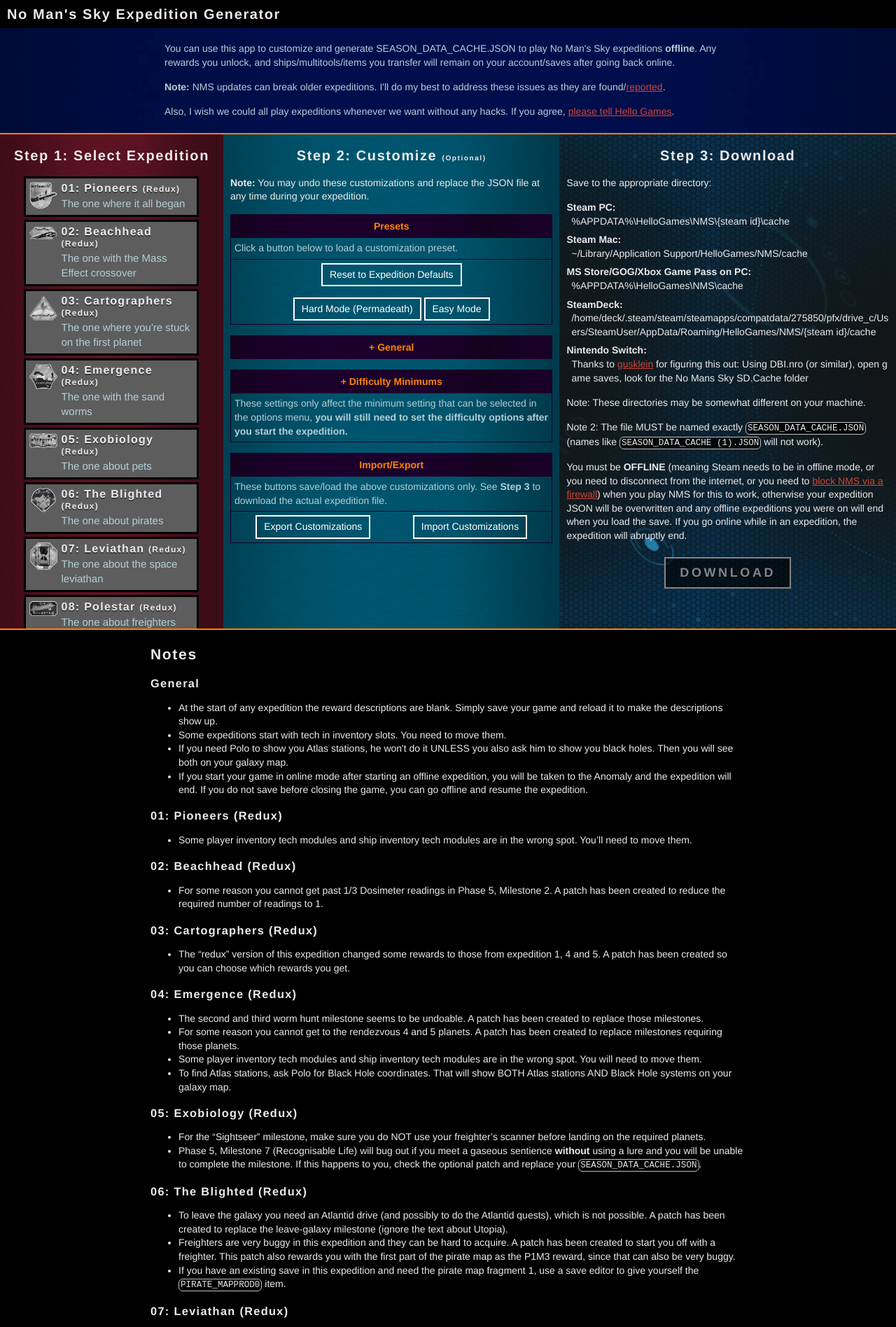
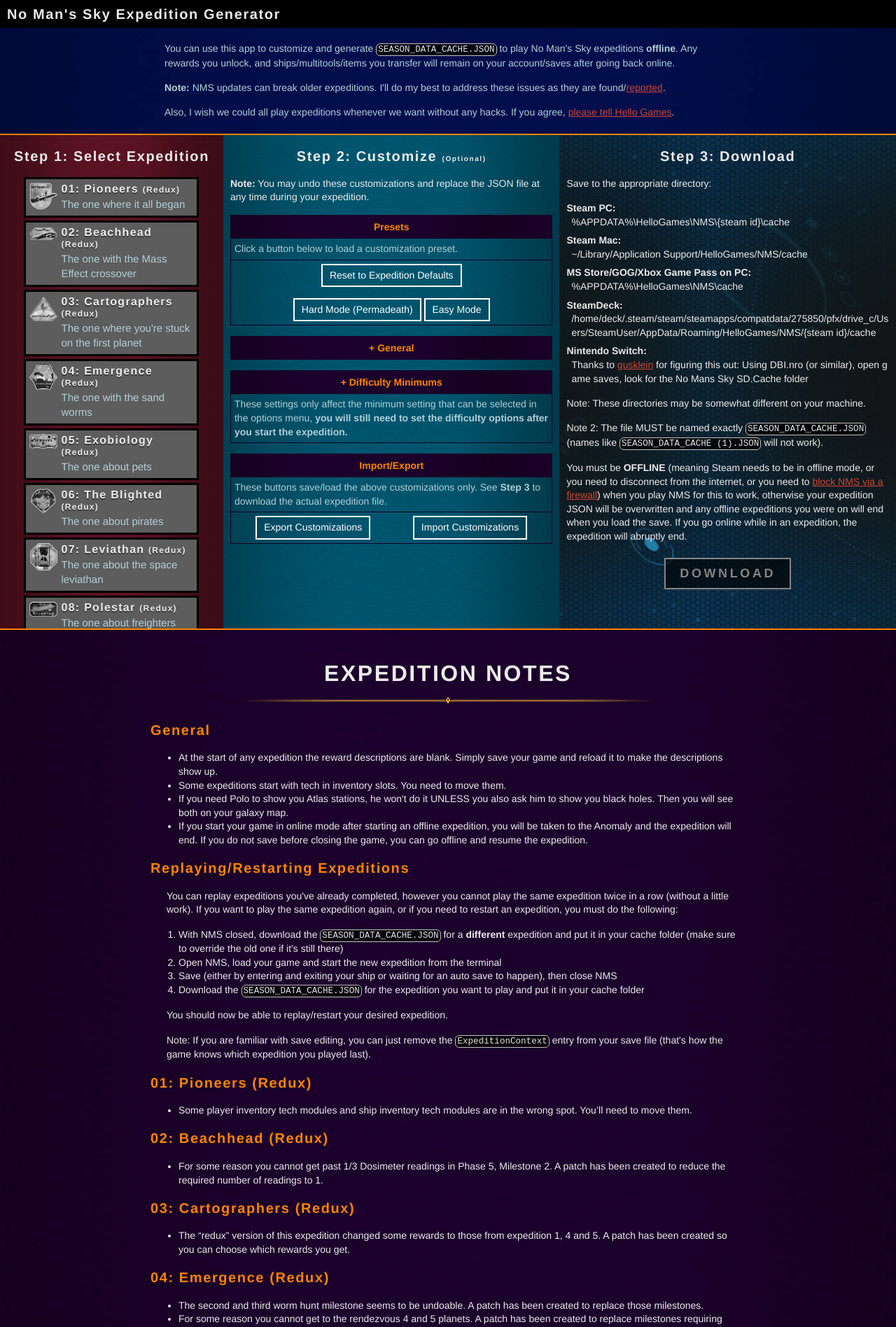
Before and after one commit to cwmonkey/nms-expeditions, a Jekyll site: the page built from index.html, in a window 1280 px wide. Shown: the top 1896 px of the page at 70% size. Built offline with Jekyll 4.4.1, drawn with Linux system fonts in a browser that asks for light colours; some web fonts are replaced.

Commit message:
Spruce up the "notes" section, add info about replaying/restarting expeditions
Closes #66

```diff
--- a/_sass/_nms-expeditions-critical.scss
+++ b/_sass/_nms-expeditions-critical.scss
@@ -595,10 +595,43 @@
 
 .notes_section {
   border-bottom: 2px solid #ff8400;
+  background: #1b002b url(../images/box-vtile--purple.jpg);
+  background-size: contain;
+
+  .content {
+    padding-top: 40px;
+  }
 
   .cms {
     max-width: 850px;
     margin: auto;
+
+    h3 {
+      font-size: 20px;
+      color: #ff8400;
+
+      a {
+        text-decoration: none;
+        color: inherit;
+
+        &:hover {
+          text-decoration: underline;
+        }
+      }
+    }
+
+    p {
+      margin-left: 23px;
+    }
+  }
+
+  .expedition_notes_header {
+    text-transform: uppercase;
+    font-size: 32px;
+    background: no-repeat url(../images/heading-border-centered-3.png) center bottom;
+    background-size: contain;
+    text-align: center;
+    padding-bottom: 20px;
   }
 }
 
--- a/index.html
+++ b/index.html
@@ -23,7 +23,7 @@
     <section class="intro"><div class="content cms">
       <h2 class="visibly-hidden">Introduction</h2>
       <p>
-        You can use this app to customize and generate SEASON_DATA_CACHE.JSON to play No Man's Sky expeditions <strong>offline</strong>.
+        You can use this app to customize and generate <code>SEASON_DATA_CACHE.JSON</code> to play No Man's Sky expeditions <strong>offline</strong>.
         Any rewards you unlock, and ships/multitools/items you transfer will remain on your account/saves after going back online.
       </p>
       <p>
@@ -355,9 +355,9 @@
 
 <section class="notes_section"><div class="content">
   <div class="cms">
-    <h2>Notes</h2>
+    <h2 class="expedition_notes_header">Expedition Notes</h2>
 
-    <h3>General</h3>
+    <h3 id="expedition_notes_general"><a href="#expedition_notes_general">General</a></h3>
 
     <ul>
       <li>At the start of any expedition the reward descriptions are blank. Simply save your game and reload it to make the descriptions show up.</li>
@@ -366,9 +366,24 @@
       <li>If you start your game in online mode after starting an offline expedition, you will be taken to the Anomaly and the expedition will end. If you do not save before closing the game, you can go offline and resume the expedition.</li>
     </ul>
 
+    <h3 id="expedition_notes_replaying_restarting"><a href="#expedition_notes_replaying_restarting">Replaying/Restarting Expeditions</a></h3>
+
+    <p>You can replay expeditions you've already completed, however you cannot play the same expedition twice in a row (without a little work). If you want to play the same expedition again, or if you need to restart an expedition, you must do the following:</p>
+
+    <ol>
+      <li>With NMS closed, download the <code>SEASON_DATA_CACHE.JSON</code> for a <strong>different</strong> expedition and put it in your cache folder (make sure to override the old one if it's still there)</li>
+      <li>Open NMS, load your game and start the new expedition from the terminal</li>
+      <li>Save (either by entering and exiting your ship or waiting for an auto save to happen), then close NMS</li>
+      <li>Download the <code>SEASON_DATA_CACHE.JSON</code> for the expedition you want to play and put it in your cache folder</li>
+    </ol>
+
+    <p>You should now be able to replay/restart your desired expedition.</p>
+
+    <p>Note: If you are familiar with save editing, you can just remove the <code>ExpeditionContext</code> entry from your save file (that's how the game knows which expedition you played last).</p>
+
     {% for exp in site.data.expeditions %}
       {% if exp.notice %}
-        <h3>{{ exp.name }} {% if exp.redux %}<span class="redux">(Redux)</span>{% endif %}</h3>
+        <h3 id="{{exp.id}}"><a href="#{{exp.id}}">{{ exp.name }} {% if exp.redux %}<span class="redux">(Redux)</span>{% endif %}</a></h3>
         {{ exp.notice | markdownify }}
       {% endif %}
     {% endfor %}
@@ -387,7 +402,7 @@
     </p>
   </div>
   <div class="image">
-    <img src="images/monkey-head-graffiti.png" alt="cwmonkey avatar">
+    <img src="images/monkey-head-graffiti.png" alt="cwmonkey avatar" title="That's me">
   </div>
 </footer>
 
```
Also changed, not shown: images/heading-border-centered-3.png (added).
